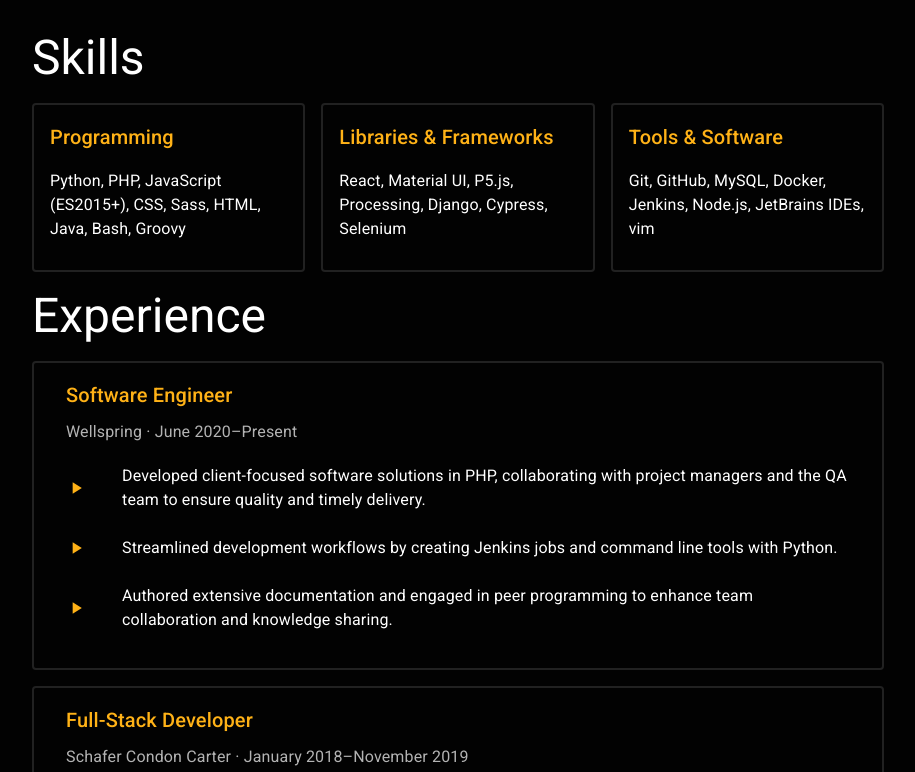
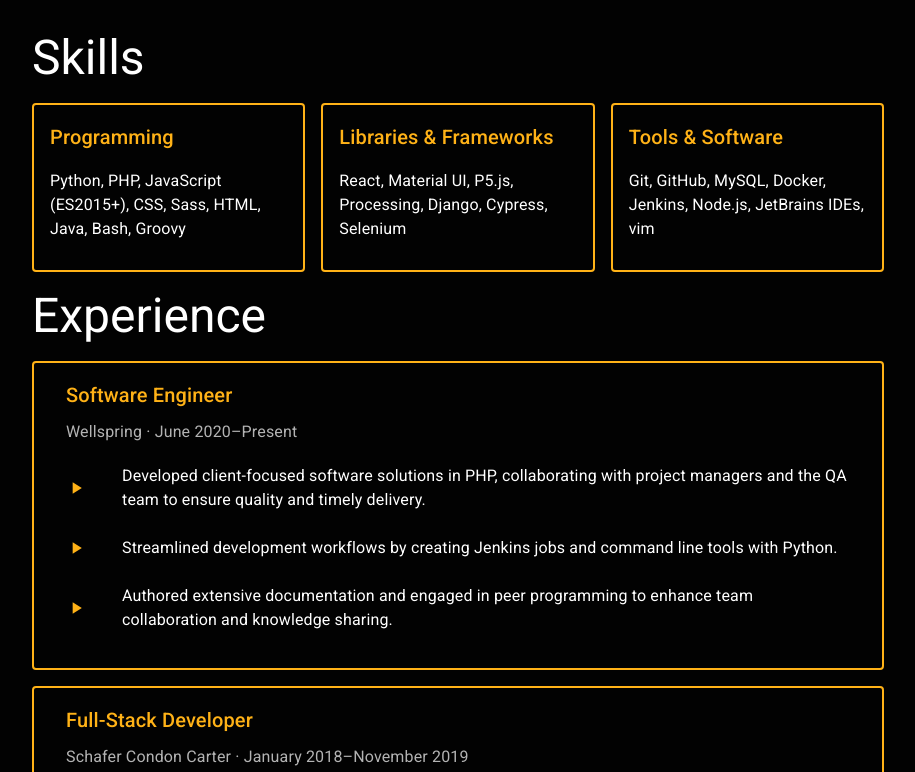
Before and after one commit to connordelacruz/connordelacruz.github.io, a React (Vite) app: page / in a window 1280 px wide. Shown: the part 1128-1900 px from the top of the page, without its empty margins (182-1097 px from the left). Built offline with nearby package versions, Linux system fonts and the light colour scheme.

Commit message:
colorful borders on cards, screw it i like it

```diff
--- a/src/components/ResumeSection.jsx
+++ b/src/components/ResumeSection.jsx
@@ -110,14 +110,14 @@ const experience = [
  * Card component listing professional skills.
  *
  * @param title
- * @param titleColor
+ * @param color
  * @param skills
  * @return {JSX.Element}
  * @constructor
  */
 export const SkillCard = ({
                             title,
-                            titleColor = 'inherit',
+                            color = 'inherit',
                             skills,
                           }) => {
 // TODO: make a nicely formatted list of these, maybe with chips or using the List component
@@ -127,6 +127,7 @@ export const SkillCard = ({
       sx={{
         p: 0,
         height: '100%',
+        borderColor: color + '.main',
       }}
     >
       <CardHeader
@@ -134,7 +135,7 @@ export const SkillCard = ({
         slotProps={{
           title: {
             variant: 'h6',
-            color: titleColor,
+            color: color,
             mb: 0,
           }
         }}
@@ -178,7 +179,7 @@ export const SkillCards = ({
       >
         {skillCardProps.map((props, i) =>
           <Grid key={i} size={{xs: 12, sm: 4}}>
-            <SkillCard titleColor={color} {...props}/>
+            <SkillCard color={color} {...props}/>
           </Grid>
         )}
       </Grid>
@@ -255,6 +256,7 @@ export const ExperienceCard = ({
     <Card
       sx={{
         py: 0,
+        borderColor: color + '.main',
       }}
     >
       <CardContent>
```
